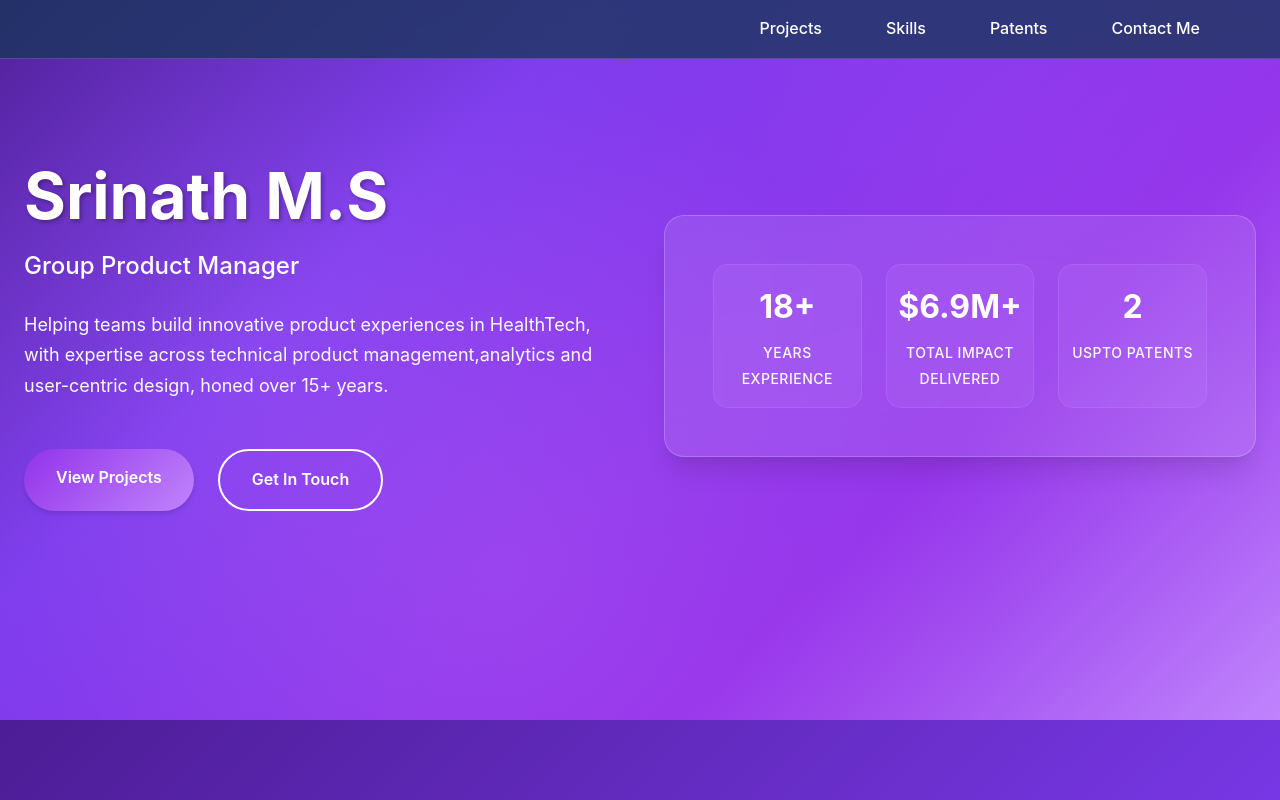
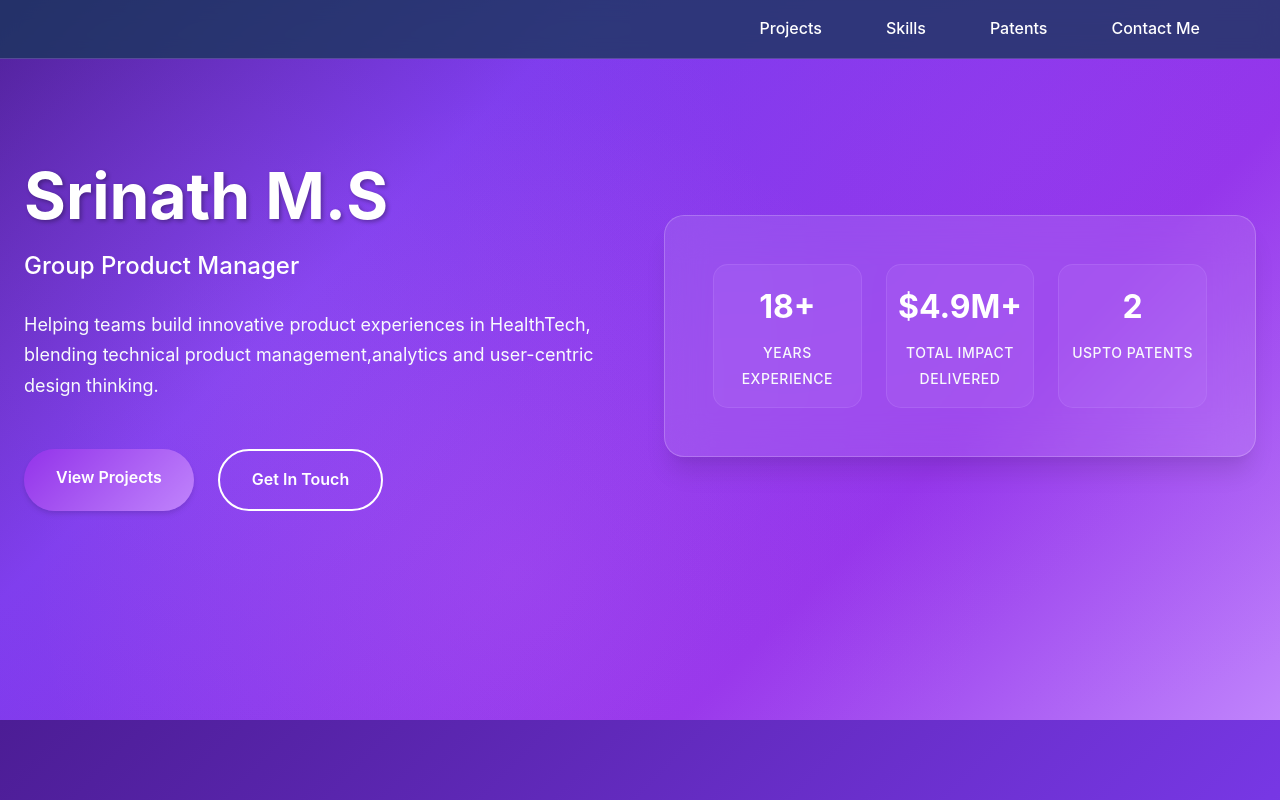
Before and after one commit to srinathdreams-lab/srinathdreams-lab.github.io, a plain HTML site: page index.html in a window 1280 px wide. Shown: the top 800 px of the page. Drawn offline with Linux system fonts and the light colour scheme.

Commit message:
Update index.html
updated hero text

```diff
--- a/index.html
+++ b/index.html
@@ -34,7 +34,7 @@
                     </h1>
                     <h2 class="hero-subtitle">Group Product Manager</h2>
                     <p class="hero-description">
-                        Helping teams build innovative product experiences in HealthTech, with expertise across technical product management,analytics and user-centric design, honed over 15+ years.
+                        Helping teams build innovative product experiences in HealthTech, blending technical product management,analytics and user-centric design thinking.
                     </p>
                     <div class="hero-cta">
                         <a href="#projects" class="btn-primary">View Projects</a>
@@ -52,7 +52,7 @@
                                     <span class="stat-label">Years Experience</span>
                                 </div>
                                 <div class="stat-item">
-                                    <span class="stat-number">$6.9M+</span>
+                                    <span class="stat-number">$4.9M+</span>
                                     <span class="stat-label">Total Impact Delivered</span>
                                 </div>
                                 <div class="stat-item">
```
